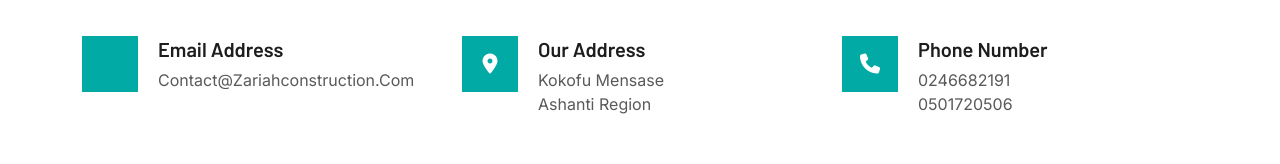
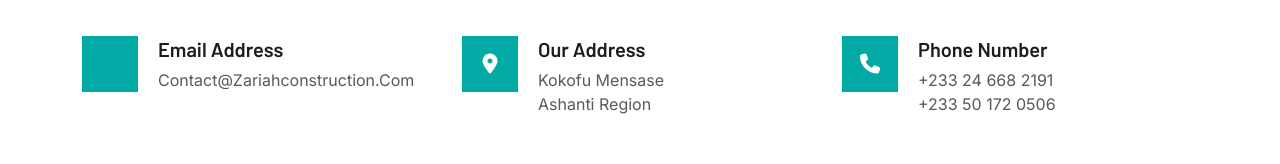
Before and after one commit to SasekLab/Zariah-construction, a React (Vite) app: page /contact in a window 1280 px wide. Shown: the part 520-684 px from the top of the page. Built offline with nearby package versions, Linux system fonts and the light colour scheme; some icons are missing.

Commit message:
Update Contact.jsx

```diff
--- a/src/pages/Contact.jsx
+++ b/src/pages/Contact.jsx
@@ -86,8 +86,8 @@ export default function Contact() {
                   <div className="content">
                     <h4>Phone Number</h4>
                     <h6>
-                      <a href="tel:0246682191">0246682191</a> <br />
-                      <a href="tel:0501720506">0501720506</a>
+                      <a href="tel:+233246682191">+233 24 668 2191</a> <br />
+                      <a href="tel:+233501720506">+233 50 172 0506</a>
                     </h6>
                   </div>
                 </div>
```
